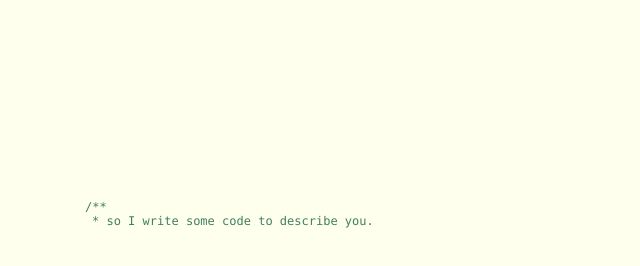
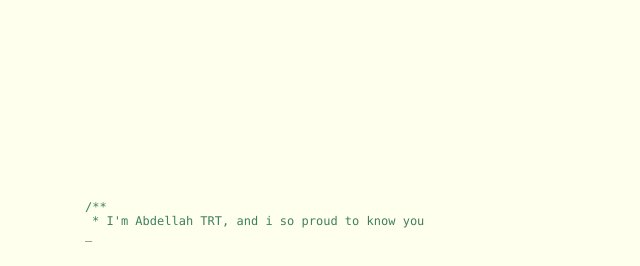
Before and after one commit to abdellahtourati/friend, a plain HTML site: page index.html in a window 1280 px wide. Shown: the full height of the page, 0-640 px from the left. Drawn offline with Linux system fonts and the light colour scheme.

Commit message:
Update index.html

```diff
--- a/index.html
+++ b/index.html
@@ -20,6 +20,7 @@
 		<div id="content">
 			<div id="code">
 				<span class="comments">/**</span><br />
+				<span class="space"/><span class="comments">* I'm Abdellah TRT, and i so proud to know you</span><br />
 				<span class="space"/><span class="comments">* so I write some code to describe you.</span><br />
 				<span class="space"/><span class="comments">*/</span><br />
 				<span class="comments">// Aug, 2023, dwit m3a wa7ed bnt special. </span><br />
```
